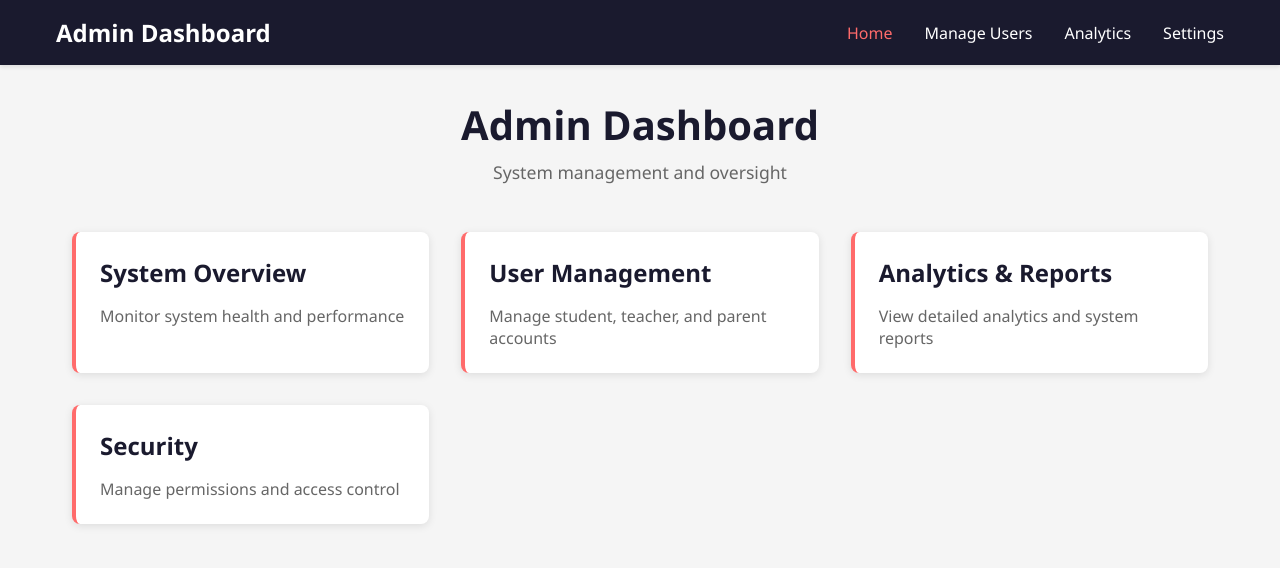
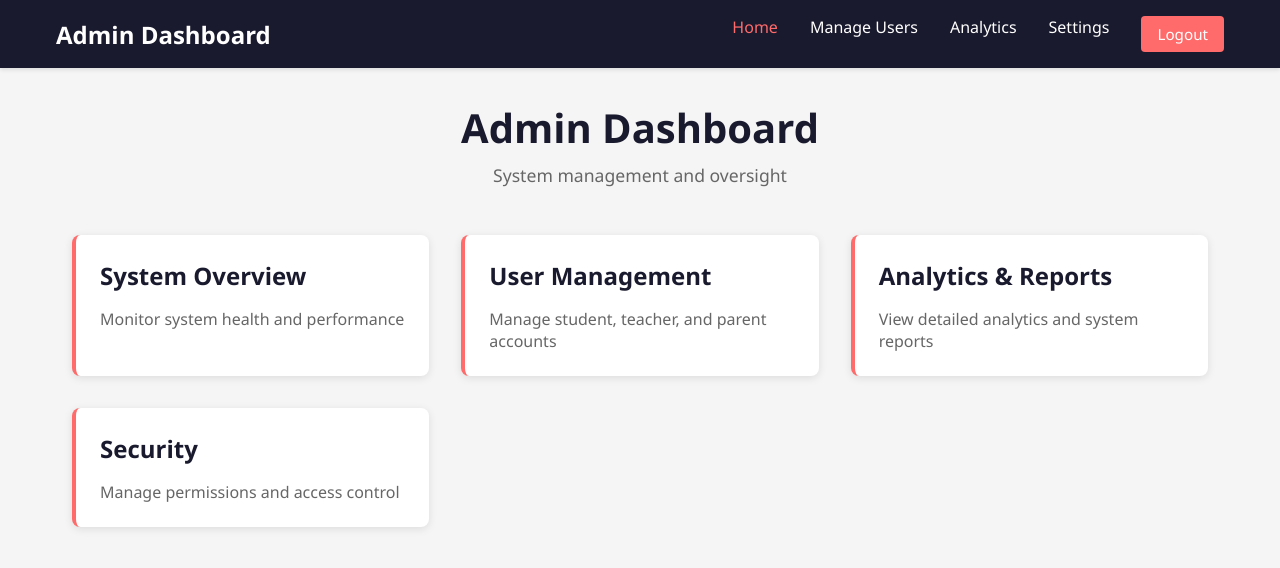
Before and after one commit to Lalindu0923/githubTester, a React (Vite) app in the folder adminDashboard/: page / in a window 1280 px wide. Shown: the top 568 px of the page. Built offline with nearby package versions, Linux system fonts and the light colour scheme.

Commit message:
Add logout button to navbar

```diff
--- a/adminDashboard/src/components/Navbar.jsx
+++ b/adminDashboard/src/components/Navbar.jsx
@@ -29,6 +29,9 @@ function Navbar() {
               Settings
             </NavLink>
           </li>
+          <li className="nav-item">
+            <button className="logout-btn" onClick={() => alert('Logout functionality coming soon')}>Logout</button>
+          </li>
         </ul>
       </div>
     </nav>
--- a/adminDashboard/src/styles/Navbar.css
+++ b/adminDashboard/src/styles/Navbar.css
@@ -40,6 +40,21 @@
   color: #ff6b6b;
 }
 
+.logout-btn {
+  background-color: #ff6b6b;
+  color: white;
+  border: none;
+  padding: 0.5rem 1rem;
+  border-radius: 4px;
+  cursor: pointer;
+  font-size: 0.95rem;
+  transition: background-color 0.3s;
+}
+
+.logout-btn:hover {
+  background-color: #ee5a52;
+}
+
 @media (max-width: 768px) {
   .nav-menu {
     gap: 1rem;
```
